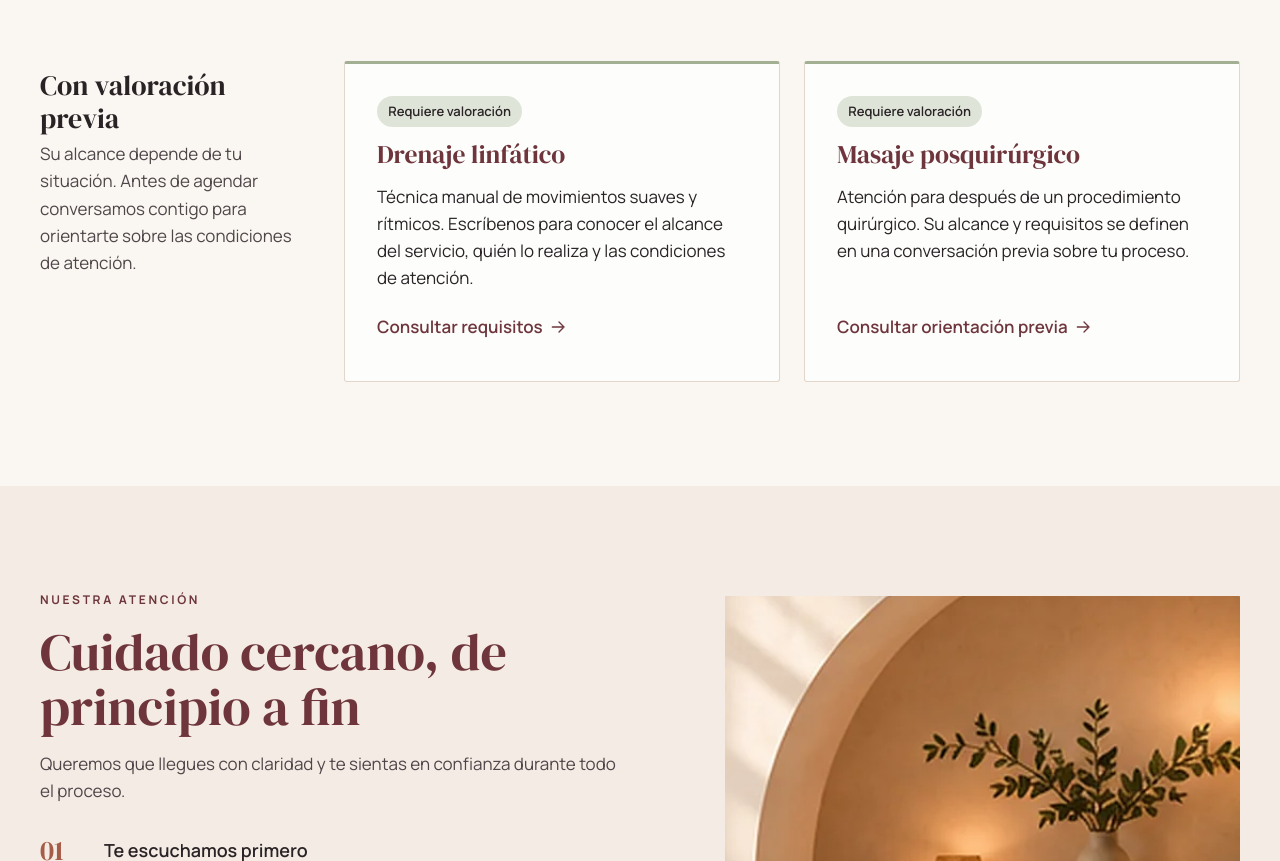
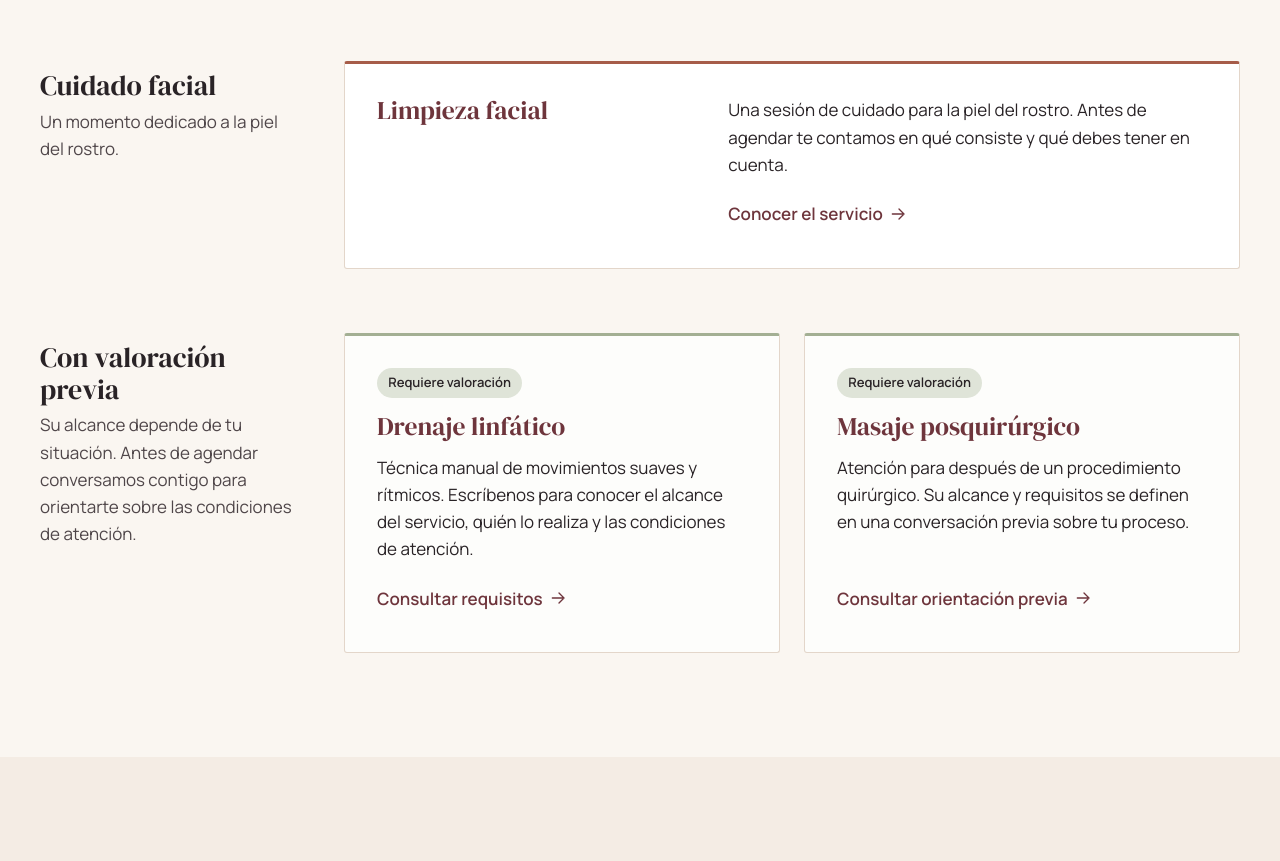
Before and after one commit to Personal-Jorge-Steven-Ledezma/abba-ez, a plain HTML site: page index.html in a window 1280 px wide. Shown: the part 1538-2399 px from the top of the page. Drawn offline with Linux system fonts and the light colour scheme.

Commit message:
feat(servicios): agregar limpieza facial

```diff
--- a/assets/css/landing.css
+++ b/assets/css/landing.css
@@ -411,9 +411,22 @@ a { color: var(--vino); text-underline-offset: 0.2em; }
 .servicio__datos li { display: inline-flex; align-items: center; gap: 0.45rem; }
 .servicio__datos .icono { color: var(--terracota); }
 
+/* Cuidado facial: acento terracota (solo en el borde, uso decorativo) */
+.grupo-servicios--facial .servicio { border-top-color: var(--terracota); }
+.servicio__cuerpo { display: flex; flex-direction: column; gap: 0.85rem; flex: 1; }
+.servicio__cuerpo .enlace-accion { margin-top: auto; align-self: flex-start; }
+
 @media (min-width: 48rem) {
   .tarjetas { grid-template-columns: repeat(2, minmax(0, 1fr)); gap: 1.5rem; }
   .servicio { padding: 2rem; }
+  /* Servicio único del grupo: ocupa el ancho completo con título y cuerpo en dos columnas */
+  .servicio--ancho {
+    grid-column: 1 / -1;
+    display: grid;
+    grid-template-columns: minmax(0, 0.8fr) minmax(0, 1.2fr);
+    gap: 1rem 2rem;
+    align-items: start;
+  }
 }
 @media (min-width: 62rem) {
   .grupo-servicios { display: grid; grid-template-columns: 16rem minmax(0, 1fr); gap: 3rem; }
--- a/assets/js/config.js
+++ b/assets/js/config.js
@@ -48,6 +48,7 @@ window.ABBA_CONFIG = {
   servicios: {
     "masaje-relajante":            { duracion: "", precio: "" },
     "masaje-piedras-volcanicas":   { duracion: "", precio: "" },
+    "limpieza-facial":             { duracion: "", precio: "" },
     "drenaje-linfatico":           { duracion: "", precio: "" },
     "masaje-posquirurgico":        { duracion: "", precio: "" }
   },
--- a/index.html
+++ b/index.html
@@ -4,7 +4,7 @@
   <meta charset="utf-8">
   <meta name="viewport" content="width=device-width, initial-scale=1">
   <title>ABBA EZ · Estética &amp; Bienestar — Tu bienestar merece su momento</title>
-  <meta name="description" content="ABBA EZ Estética &amp; Bienestar: masaje relajante, masaje con piedras volcánicas, drenaje linfático y masaje posquirúrgico. Consulta disponibilidad por WhatsApp.">
+  <meta name="description" content="ABBA EZ Estética &amp; Bienestar: masaje relajante, masaje con piedras volcánicas, limpieza facial, drenaje linfático y masaje posquirúrgico. Consulta disponibilidad por WhatsApp.">
   <!-- Versión de revisión: se retira noindex cuando el sitio se publique oficialmente. -->
   <meta name="robots" content="noindex, nofollow">
   <meta name="theme-color" content="#F4ECE4">
@@ -139,6 +139,29 @@
               <a class="enlace-accion" href="#contacto" data-wa data-servicio="Masaje relajante con piedras volcánicas">
                 Conocer el servicio <svg class="icono" aria-hidden="true"><use href="#i-guia"/></svg>
               </a>
+            </article>
+          </div>
+        </div>
+
+        <div class="grupo-servicios grupo-servicios--facial revelar">
+          <div class="grupo-servicios__cabecera">
+            <h3>Cuidado facial</h3>
+            <p>Un momento dedicado a la piel del rostro.</p>
+          </div>
+          <div class="tarjetas">
+            <article class="servicio servicio--ancho" data-servicio-id="limpieza-facial">
+              <h4>Limpieza facial</h4>
+              <div class="servicio__cuerpo">
+                <p>Una sesión de cuidado para la piel del rostro. Antes de agendar te contamos en qué consiste y qué debes tener en cuenta.</p>
+                <ul class="servicio__datos" hidden>
+                  <li data-dato="duracion" hidden><svg class="icono" aria-hidden="true"><use href="#i-reloj"/></svg><span class="visually-hidden">Duración: </span><span></span></li>
+                  <li data-dato="precio" hidden><svg class="icono" aria-hidden="true"><use href="#i-precio"/></svg><span class="visually-hidden">Precio: </span><span></span></li>
+                </ul>
+                <p class="pendiente-revision" data-pendiente="Alcance, pasos de la sesión, quién la realiza, duración y precio por confirmar"></p>
+                <a class="enlace-accion" href="#contacto" data-wa data-servicio="Limpieza facial">
+                  Conocer el servicio <svg class="icono" aria-hidden="true"><use href="#i-guia"/></svg>
+                </a>
+              </div>
             </article>
           </div>
         </div>
@@ -282,7 +305,7 @@
           </div>
           <div class="acordeon__item">
             <h3><button type="button" aria-expanded="false" aria-controls="r-elegir" id="p-elegir">¿Qué servicio es para mí?<svg class="icono" aria-hidden="true"><use href="#i-flecha"/></svg></button></h3>
-            <div class="acordeon__panel" id="r-elegir" role="region" aria-labelledby="p-elegir" hidden><div><p>Si buscas descanso, el masaje relajante y el masaje con piedras volcánicas están pensados para eso. El drenaje linfático y el masaje posquirúrgico requieren una conversación previa. Si tienes dudas, cuéntanos qué buscas y te orientamos.</p></div></div>
+            <div class="acordeon__panel" id="r-elegir" role="region" aria-labelledby="p-elegir" hidden><div><p>Si buscas descanso, el masaje relajante y el masaje con piedras volcánicas están pensados para eso. La limpieza facial es un momento de cuidado para la piel del rostro. El drenaje linfático y el masaje posquirúrgico requieren una conversación previa. Si tienes dudas, cuéntanos qué buscas y te orientamos.</p></div></div>
           </div>
           <div class="acordeon__item">
             <h3><button type="button" aria-expanded="false" aria-controls="r-valoracion" id="p-valoracion">¿Por qué algunos servicios requieren valoración previa?<svg class="icono" aria-hidden="true"><use href="#i-flecha"/></svg></button></h3>
```
Also changed, not shown: 2 other files.
